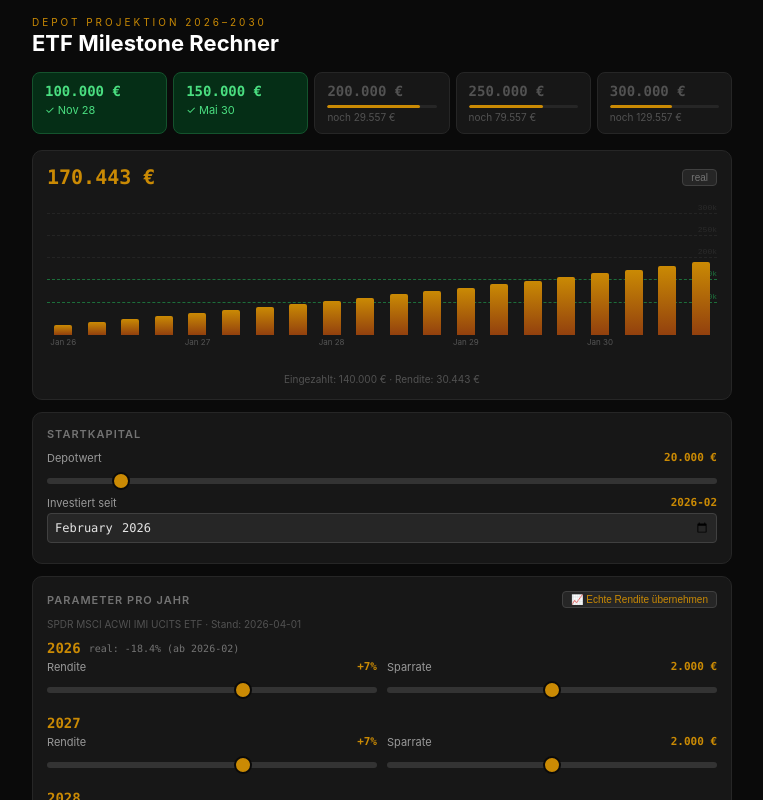
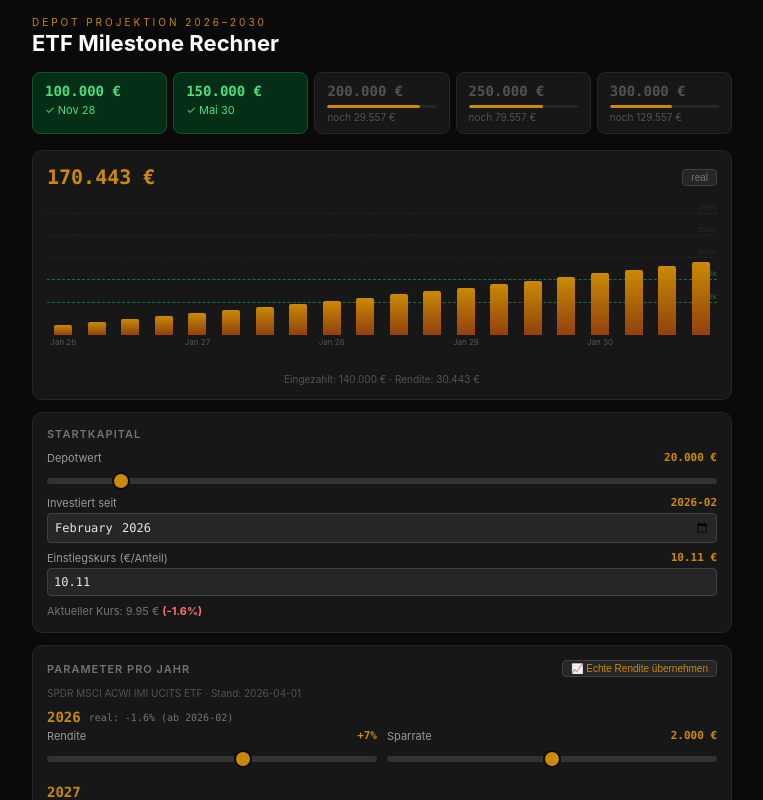
Before and after one commit to hamsterbacke23/etf-rechner, a Vue app: page / in a window 1280 px wide. Shown: the top 800 px of the page, without its empty margins (258-1021 px from the left). Built offline with nearby package versions, Linux system fonts and the light colour scheme.

Commit message:
fix: use actual entry price for current year return instead of Yahoo adjclose

```diff
--- a/public/etf-history.json
+++ b/public/etf-history.json
@@ -3,6 +3,7 @@
   "isin": "IE00B3YLTY66",
   "name": "SPDR MSCI ACWI IMI UCITS ETF",
   "updated": "2026-04-01",
+  "currentPrice": 9.952,
   "returns": {
     "2017": 26.5,
     "2018": -8.2,
@@ -13,7 +14,7 @@
     "2023": 13.3,
     "2024": 19.5,
     "2025": 22.3,
-    "2026": -17.1
+    "2026": -17.2
   },
   "monthlyPrices": {
     "2016-04": 4.05,
@@ -135,7 +136,7 @@
     "2025-12": 11.628,
     "2026-01": 12.013,
     "2026-02": 12.203,
-    "2026-03": 9.786,
-    "2026-04": 9.963
+    "2026-03": 9.766,
+    "2026-04": 9.952
   }
 }
--- a/scripts/fetch-etf-history.js
+++ b/scripts/fetch-etf-history.js
@@ -46,6 +46,7 @@ const output = {
   isin: 'IE00B3YLTY66',
   name: 'SPDR MSCI ACWI IMI UCITS ETF',
   updated: new Date().toISOString().slice(0, 10),
+  currentPrice: r.meta.regularMarketPrice,
   returns,
   monthlyPrices,
 }
--- a/src/App.vue
+++ b/src/App.vue
@@ -18,6 +18,7 @@ function saveSettings() {
   localStorage.setItem(LS_KEY, JSON.stringify({
     startBudget: startBudget.value,
     startMonth: startMonth.value,
+    entryPrice: entryPrice.value,
     years: years.value,
     infl: infl.value,
     ue: ue.value,
@@ -29,6 +30,7 @@ const saved = loadSettings()
 
 const startBudget = ref(saved?.startBudget ?? DEFAULT_START)
 const startMonth = ref(saved?.startMonth ?? '2026-02')
+const entryPrice = ref(saved?.entryPrice ?? 10.11)
 const years = ref(saved?.years ?? [
   { y: 2026, r: 7, s: 2000 },
   { y: 2027, r: 7, s: 2000 },
@@ -40,7 +42,7 @@ const infl = ref(saved?.infl ?? 2.0)
 const ue = ref(saved?.ue ?? { on: false, y: 2027, m: 0, d: 6, rs: 1000 })
 const showReal = ref(saved?.showReal ?? false)
 
-watch([startBudget, startMonth, years, infl, ue, showReal], saveSettings, { deep: true })
+watch([startBudget, startMonth, entryPrice, years, infl, ue, showReal], saveSettings, { deep: true })
 
 function fmt(v) {
   return Math.round(v).toLocaleString('de-DE') + ' €'
@@ -126,18 +128,10 @@ onMounted(async () => {
   etfLoading.value = false
 })
 
-// Personalized return for current year based on startMonth
+// Personalized return for current year based on entry price
 const personalReturn = computed(() => {
-  if (!etfHistory.value?.monthlyPrices) return null
-  const prices = etfHistory.value.monthlyPrices
-  const startPrice = prices[startMonth.value]
-  if (!startPrice) return null
-  // Find latest price
-  const keys = Object.keys(prices).sort()
-  const latestKey = keys[keys.length - 1]
-  const latestPrice = prices[latestKey]
-  if (!latestPrice || latestKey <= startMonth.value) return null
-  return Math.round(((latestPrice / startPrice) - 1) * 1000) / 10
+  if (!etfHistory.value?.currentPrice || !entryPrice.value) return null
+  return Math.round(((etfHistory.value.currentPrice / entryPrice.value) - 1) * 1000) / 10
 })
 
 function applyHistorical() {
@@ -235,6 +229,19 @@ const hasHistorical = computed(() => {
             <span class="sl-val">{{ startMonth }}</span>
           </div>
           <input type="month" v-model="startMonth" class="input-month">
+        </div>
+        <div class="sl" style="margin-top: 8px">
+          <div class="sl-head">
+            <span class="sl-lbl">Einstiegskurs (€/Anteil)</span>
+            <span class="sl-val">{{ entryPrice.toFixed(2) }} €</span>
+          </div>
+          <input type="number" v-model.number="entryPrice" step="0.01" min="0" class="input-month">
+        </div>
+        <div v-if="etfHistory?.currentPrice" class="etf-price-info">
+          Aktueller Kurs: {{ etfHistory.currentPrice.toFixed(2) }} €
+          <span v-if="personalReturn !== null" :class="personalReturn >= 0 ? 'ret-pos' : 'ret-neg'">
+            ({{ fmtRet(personalReturn) }})
+          </span>
         </div>
       </div>
 
@@ -441,4 +448,7 @@ input[type=range]::-moz-range-thumb { width: 16px; height: 16px; border-radius:
 .disclaimer { text-align: center; font-size: 9px; color: #525252; margin-top: 16px; padding-bottom: 20px; }
 .disclaimer .btn-refresh { margin-top: 6px; display: inline-block; }
 .input-month { width: 100%; background: #262626; border: 1px solid #404040; color: #e5e5e5; padding: 6px; border-radius: 4px; font-size: 12px; font-family: 'SF Mono', Menlo, monospace; }
+.etf-price-info { font-size: 11px; color: #737373; margin-top: 8px; }
+.ret-pos { color: #4ade80; font-weight: 700; }
+.ret-neg { color: #f87171; font-weight: 700; }
 </style>
```
